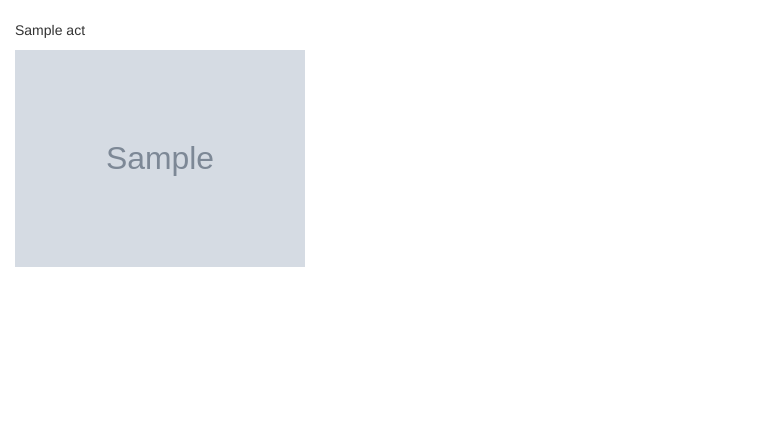
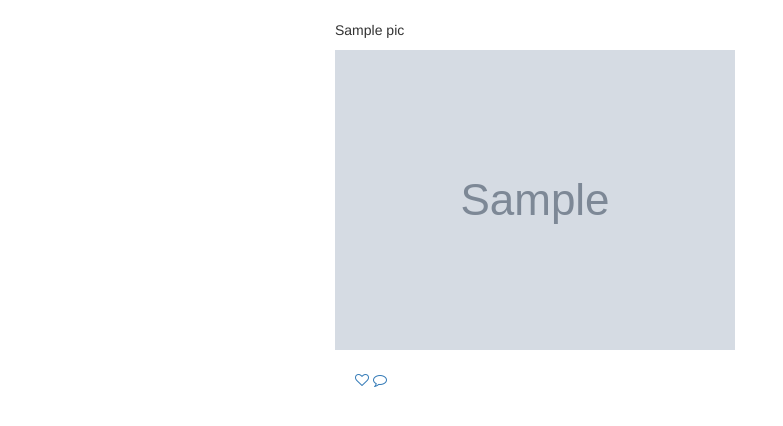
Before and after one commit to karushi/Instagram, a Django app: template insta/gram/templates/index.html in a window 1280 px wide. Shown: the part 82-508 px from the top of the page, without its empty margins (0-783 px from the left). Run offline with Django 3.2, Linux system fonts and the light colour scheme; the template is opened without the code that fills it: most values are stand-ins (such as "Sample title", 1, 10 or a date in 2020); grey boxes marked "Sample" are stand-in pictures; some libraries are stand-ins or nearby versions.

Commit message:
add changes

```diff
--- a/insta/gram/templates/index.html
+++ b/insta/gram/templates/index.html
@@ -2,14 +2,20 @@
 
 {% block content %}
 {{bock.super}}
+
 <div class="container-fluid">
 <div class="row">
+        <div class="image">
         {% for pics in image_pics%}
-    <div class="col-sm-3">
-            <p>{{act.title}}</p>
+         <div class="container">
+             <div class="col-sm-6" style="margin-left:250px">
+            <p>{{pics.image_name}}</p>
             <img class="img-responsive" src="{{pics.image.url}}" alt="Smiley face" >
-
-
+            <div class="header" style="margin:20px"><a href="#"><i class="fa fa-heart-o"></i></a>
+            <a href="#"><i class="fa fa-comment-o"></i></a>
+           </div>
+         </div>
+      </div>
     </div>
     {%endfor%}
   </div>
```
